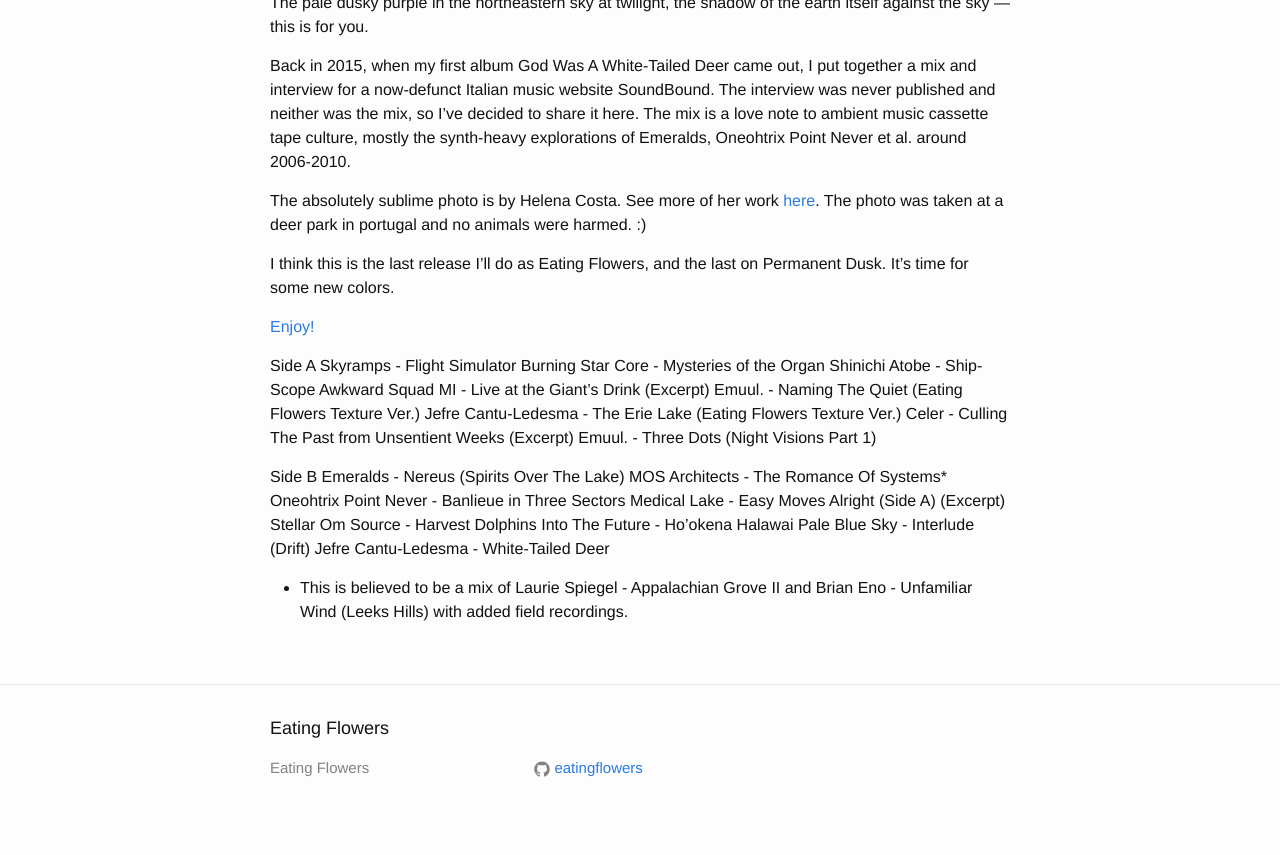
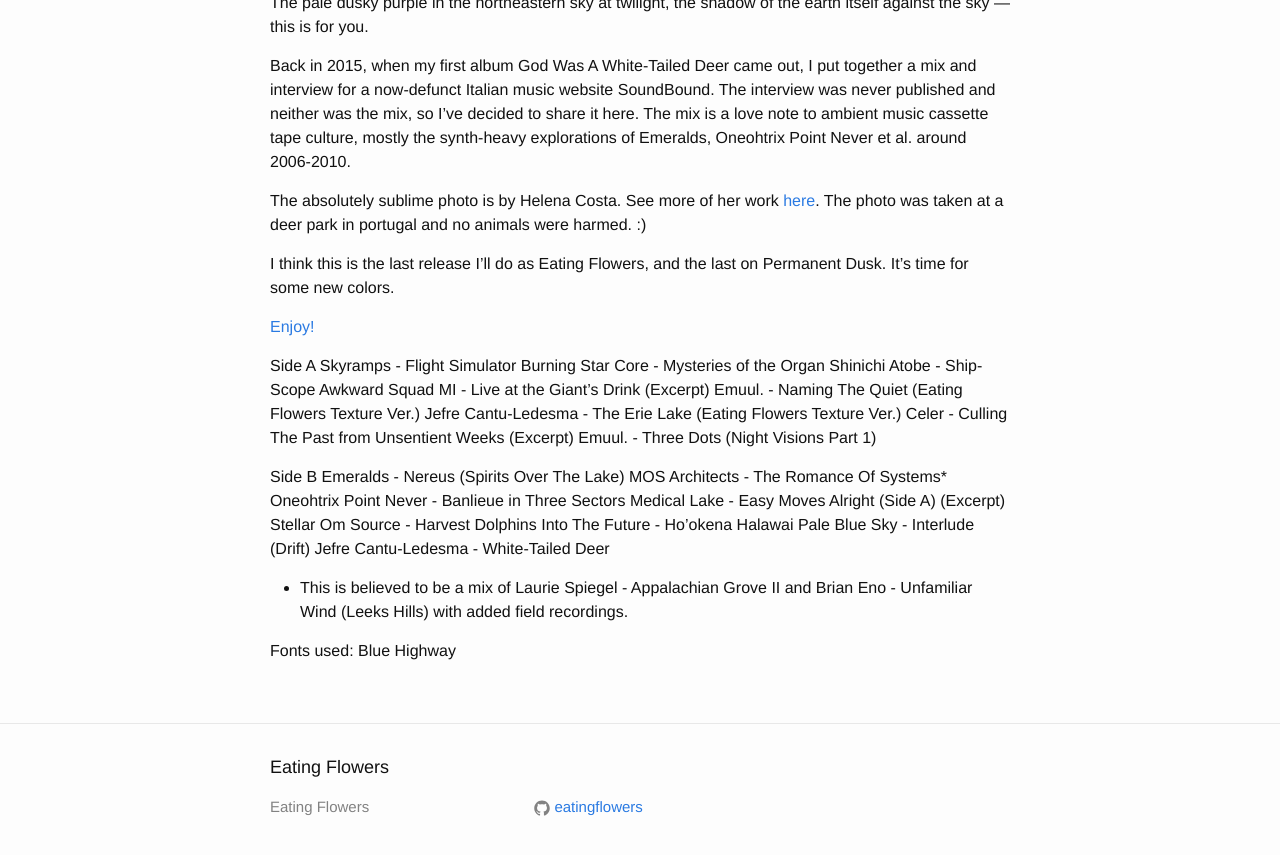
Before and after one commit to eatingflowers/eatingflowers.github.io, a Jekyll site: the page built from _posts/2024-01-05-what-one-does-to-another.md, in a window 1280 px wide, cut to the strip 563-1442 px from the top of the page. Shown: the top 855 px of the strip. Built offline with Jekyll 4.4.1, drawn with Linux system fonts in a browser that asks for light colours.

Commit message:
fonts note

```diff
--- a/_posts/2024-01-05-what-one-does-to-another.md
+++ b/_posts/2024-01-05-what-one-does-to-another.md
@@ -40,3 +40,5 @@ Pale Blue Sky - Interlude (Drift)
 Jefre Cantu-Ledesma - White-Tailed Deer
 
 * This is believed to be a mix of Laurie Spiegel - Appalachian Grove II and Brian Eno - Unfamiliar Wind (Leeks Hills) with added field recordings.
+
+Fonts used: Blue Highway
```
